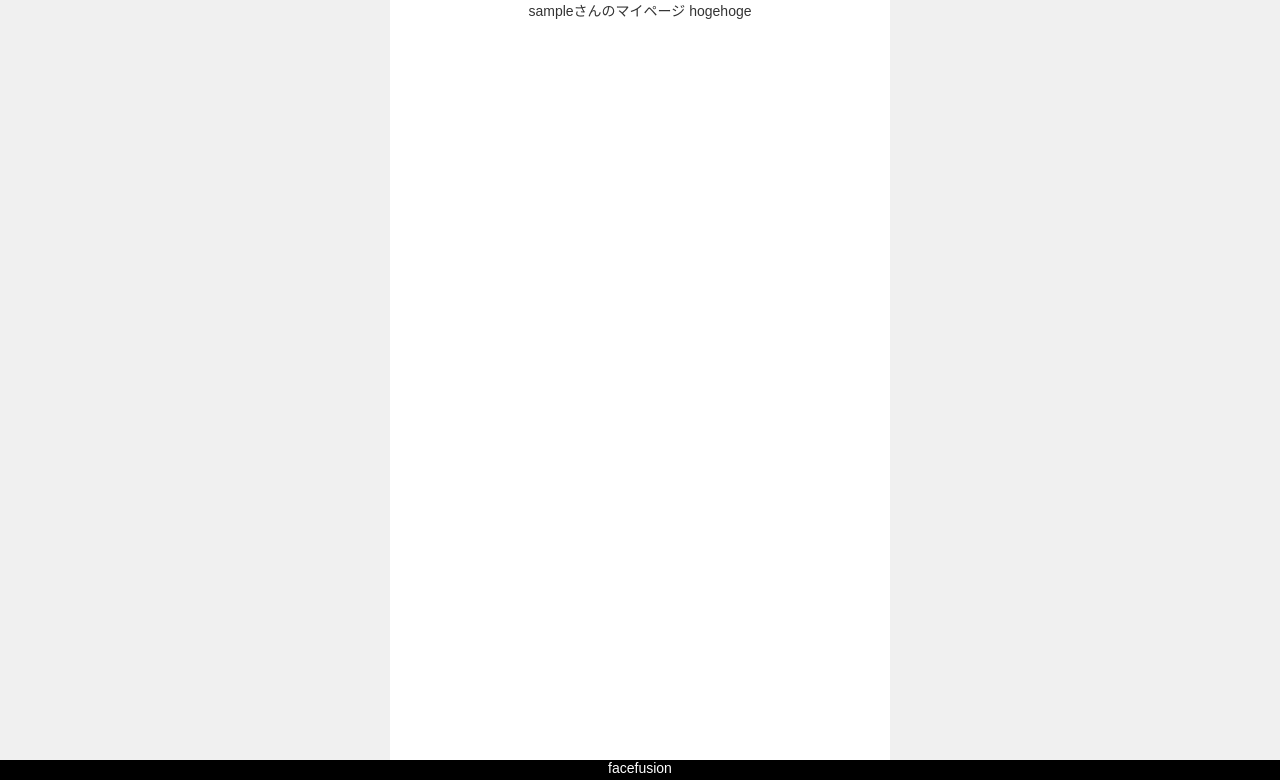
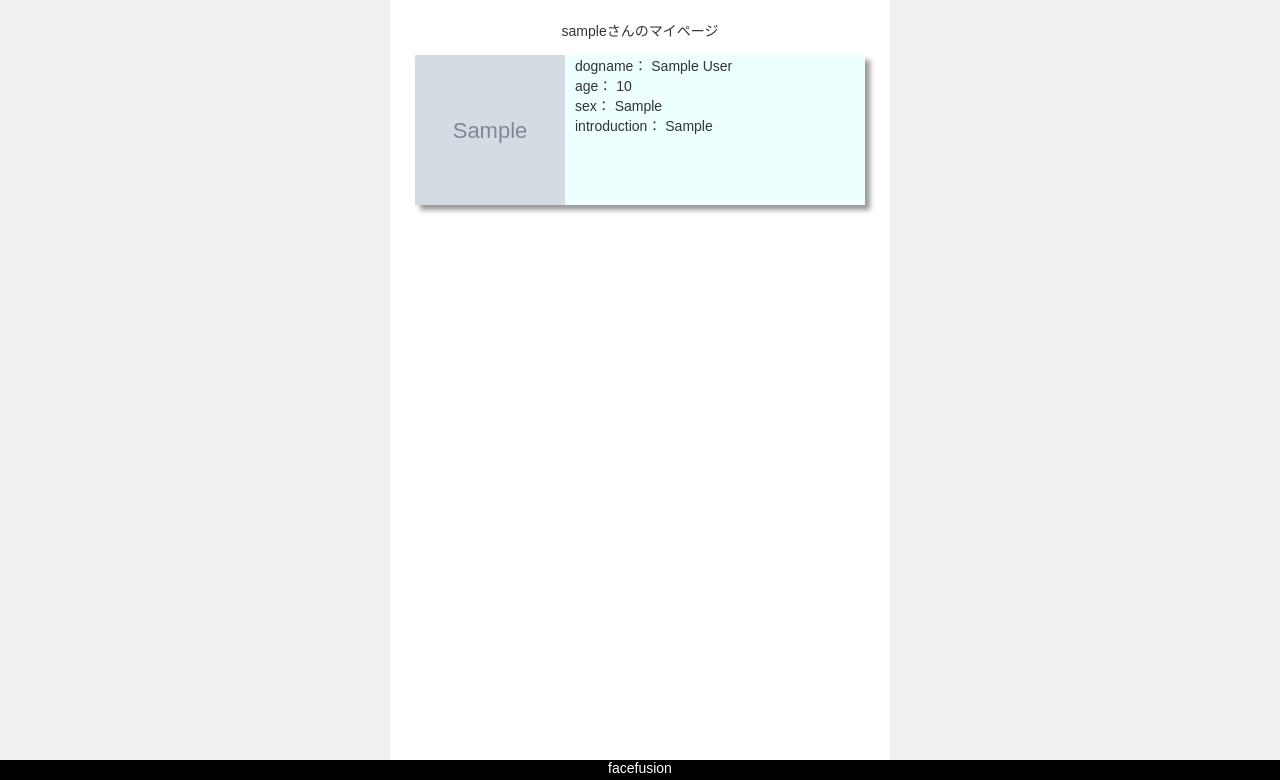
Before and after one commit to ekusuy26/facefusion, a Django app: page /accounts/show/ in a window 1280 px wide. Shown: the part 100-880 px from the top of the page. Run offline with Django 3.2, Linux system fonts and the light colour scheme; a user stored in the database is signed in; tables that the repository leaves empty hold one stand-in row (values such as "Sample post"); grey boxes marked "Sample" are stand-in pictures; some libraries are stand-ins or nearby versions.

Commit message:
Display all pet data associated with the user

```diff
--- a/accounts/views.py
+++ b/accounts/views.py
@@ -7,6 +7,7 @@ from django.urls import reverse_lazy
 from . import forms
 from .forms import DogForm
 from django.http import HttpResponse
+from .models import Dog
 
 class MyLoginView(LoginView):
     form_class = forms.LoginForm
@@ -43,4 +44,5 @@ def regist(request):
     return HttpResponse(template.render(context, request))
 
 def show(request):
-    return render(request, 'accounts/show.html', {})
+    dogs = Dog.objects.filter(user_id = request.user.id)
+    return render(request, 'accounts/show.html', {'dogs': dogs})
--- a/static/css/myhp/index.css
+++ b/static/css/myhp/index.css
@@ -65,8 +65,9 @@ h1,h2,h3,h4,h5,h6,p {
 .main{
   background-color: #ffffff;
   margin: 0 auto;
+  padding: 20px 0;
   width: 500px;
-  height: 100%;
+  min-height: 100%;
   text-align: center;
 }
 
@@ -108,6 +109,31 @@ form{
   background-color: #00FFFF;
 }
 
+.myPageUserName{
+}
+
+.dogBox{
+  width: 90%;
+  margin: 15px auto;
+  display: flex;
+  background-color: #EEFFFF;
+  box-shadow: 5px 5px 5px #999;
+}
+
+.dogImg{
+  width: 150px;
+  height: 150px;
+}
+
+.dogExplanation{
+  width: calc(100% - 150px);
+}
+
+.explanationGroup{
+  padding: 0 10px;
+  text-align: left;
+}
+
 .footer{
   height: 20px;
   width: 100%;
--- a/templates/accounts/show.html
+++ b/templates/accounts/show.html
@@ -1,8 +1,31 @@
 {% extends '../shared/base.html' %}
 {% block content %}
 <div class="main">
-  {{user.username}}さんのマイページ
-
-  hogehoge
+  <div class="myPageUserName">
+    {{user.username}}さんのマイページ
+  </div>
+  {% for dog in dogs %}
+  <div class="dogBox">
+    <img src="{{ dog.image.url }}" class="dogImg" />
+    <div class="dogExplanation">
+      <div class="explanationGroup">
+        <label>dogname：</label>
+        {{ dog.dogname }}
+      </div>
+      <div class="explanationGroup">
+        <label>age：</label>
+        {{ dog.age }}
+      </div>
+      <div class="explanationGroup">
+        <label>sex：</label>
+        {{ dog.sex }}
+      </div>
+      <div class="explanationGroup">
+        <label>introduction：</label>
+        {{ dog.introduction }}
+      </div>
+    </div>
+  </div>
+  {% endfor%}
 </div>
 {% endblock content %}
```
